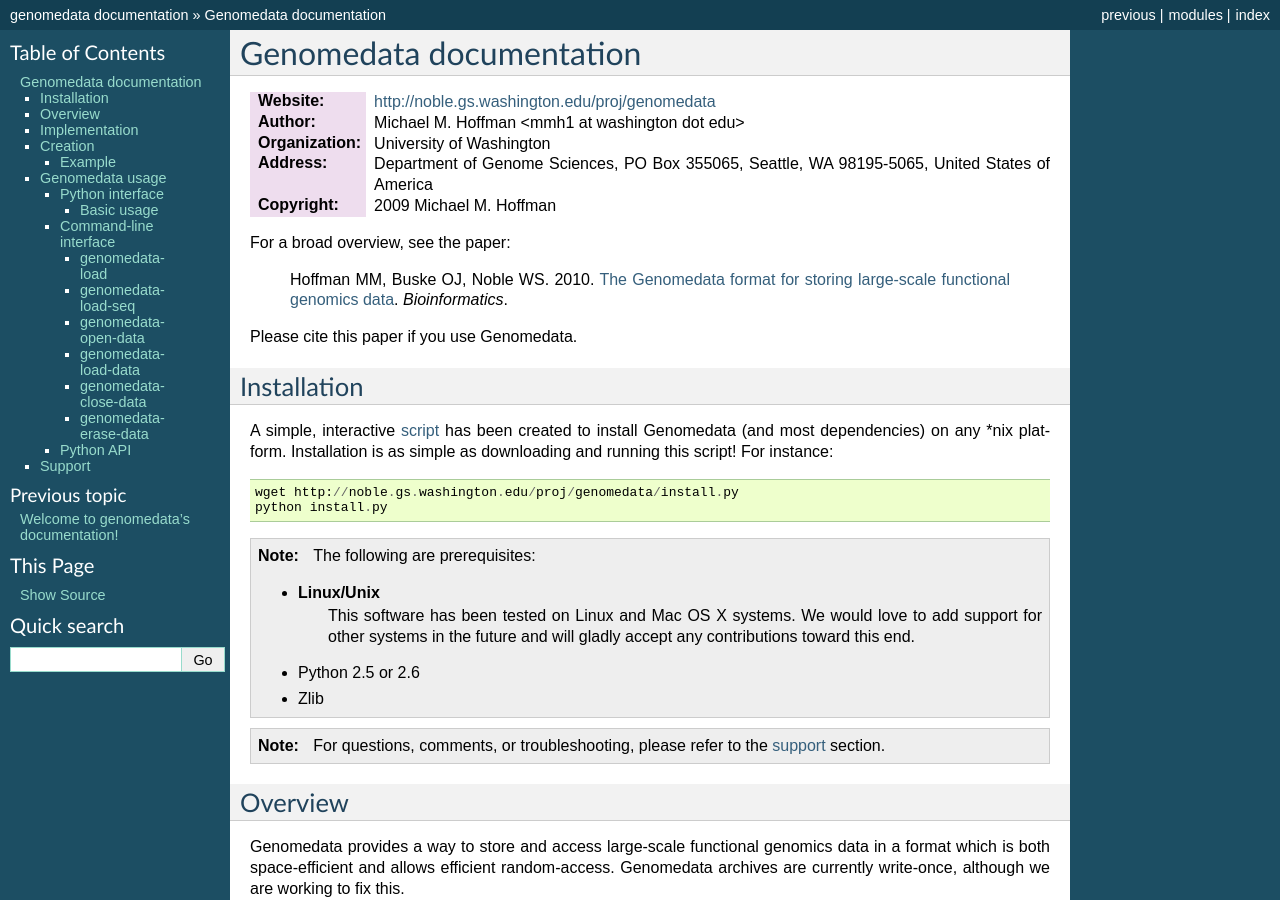
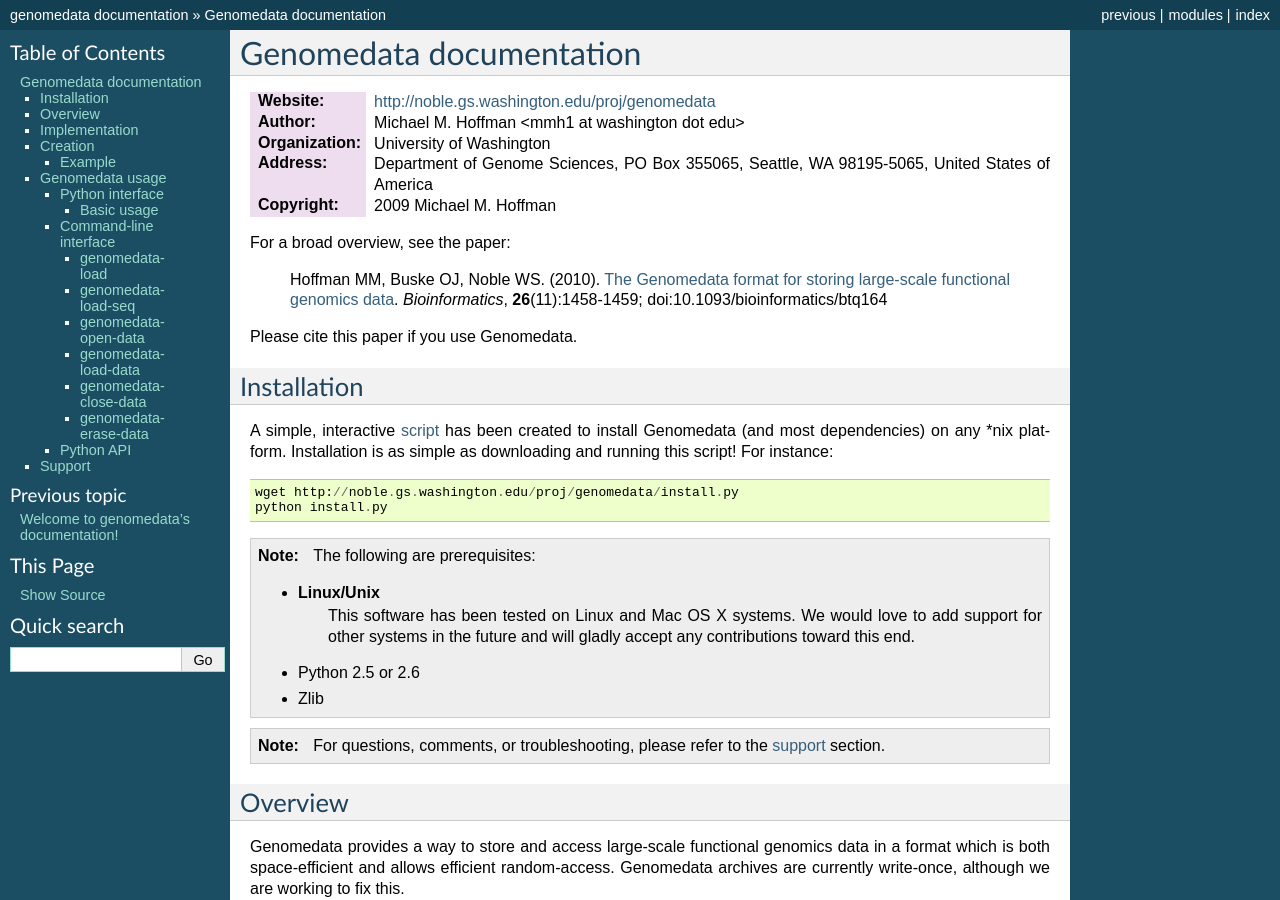
Before and after one commit to hoffmangroup/genomedata, a Sphinx documentation site: the page built from doc/genomedata.rst, in a window 1280 px wide and 900 px high. Built offline with Sphinx 7.4.7, drawn with Linux system fonts in a browser that asks for light colours.

Commit message:
Expanded paper citation

```diff
--- a/doc/genomedata.rst
+++ b/doc/genomedata.rst
@@ -9,8 +9,9 @@
 
 For a broad overview, see the paper:
 
-    Hoffman MM, Buske OJ, Noble WS. 2010. `The Genomedata format for storing
-    large-scale functional genomics data`__. *Bioinformatics*.
+    Hoffman MM, Buske OJ, Noble WS. (2010). `The Genomedata format for storing
+    large-scale functional genomics data`__.
+    *Bioinformatics*, **26**\(11):1458-1459; doi:10.1093/bioinformatics/btq164
 
 .. __: http://bioinformatics.oxfordjournals.org/cgi/content/abstract/btq164
 
```
Also changed, not shown: other parts of doc/genomedata.rst (+1 -0 lines).
